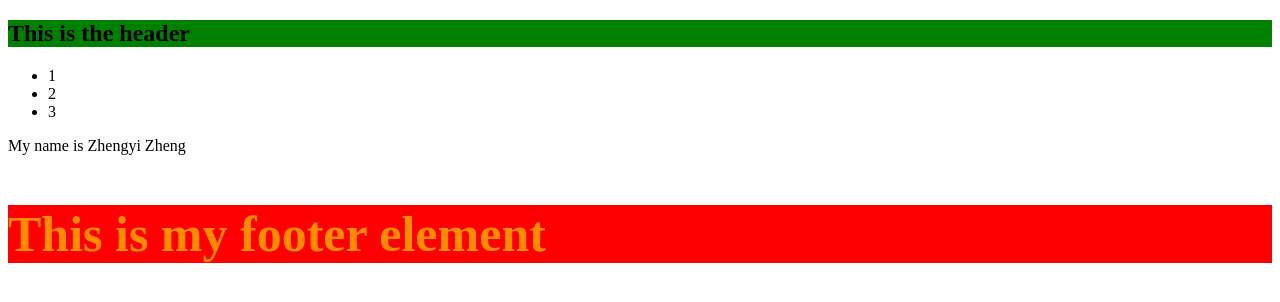
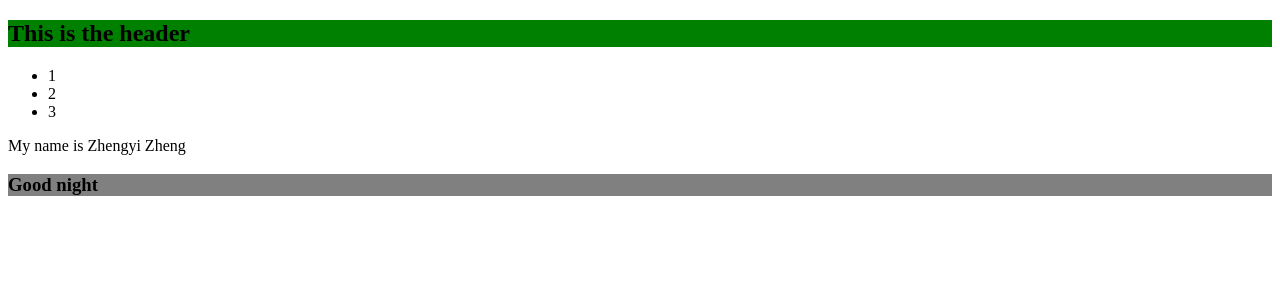
Before and after one commit to Moninar/React, a React (Create React App) app in the folder my-app/: page / in a window 1280 px wide. Shown: the top 302 px of the page. Built offline with nearby package versions, Linux system fonts and the light colour scheme.

Commit message:
automatically change the style and content with JavaScript at the same time

```diff
--- a/my-app/src/components/Footer.js
+++ b/my-app/src/components/Footer.js
@@ -1,15 +1,27 @@
 import React from "react"
 
 function Footer() {
-    const style = {
-        color: "#FF8C00",
-        backgroundColor: "red",
-        fontSize: 50
+    const date = new Date(1999, 10, 1, 17);
+    const hours = date.getHours();
+    let timeOfDay;
+    const styles = {
+        backgroundColor: "grey"
+    }
+
+    if (hours < 12) {
+        timeOfDay = "morning";
+        styles.backgroundColor = "red";
+    } else if (hours >= 12 && hours < 17) {
+        timeOfDay = "afternoon";
+        styles.backgroundColor = "green";
+    } else {
+        timeOfDay = "night";
+        styles.backgroundColor = "grey";
     }
 
     return (
         <footer>
-            <h3 style={style}>This is my footer element</h3>
+            <h3 style={styles}>Good {timeOfDay}</h3>
         </footer>
     )
 }
```
